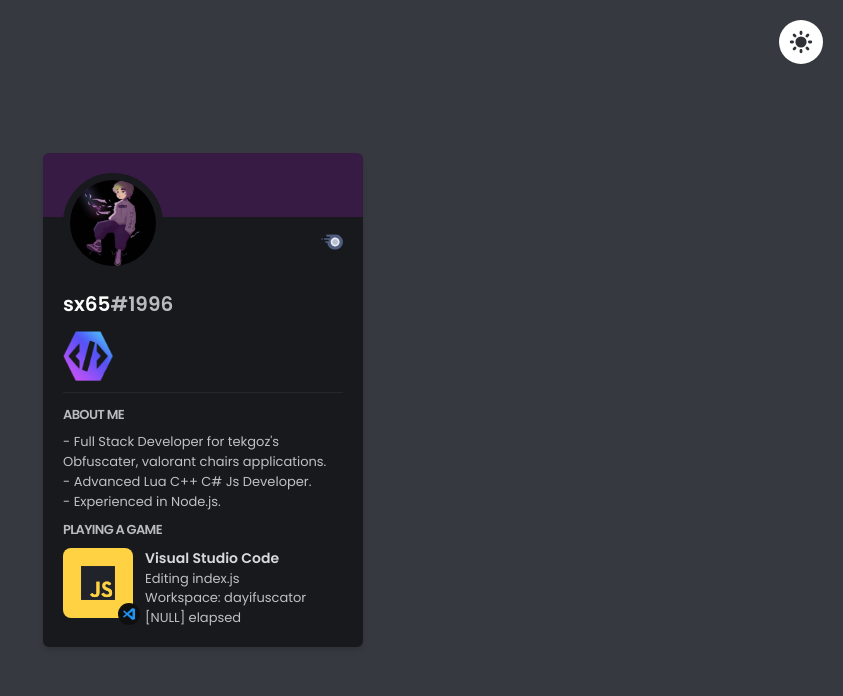
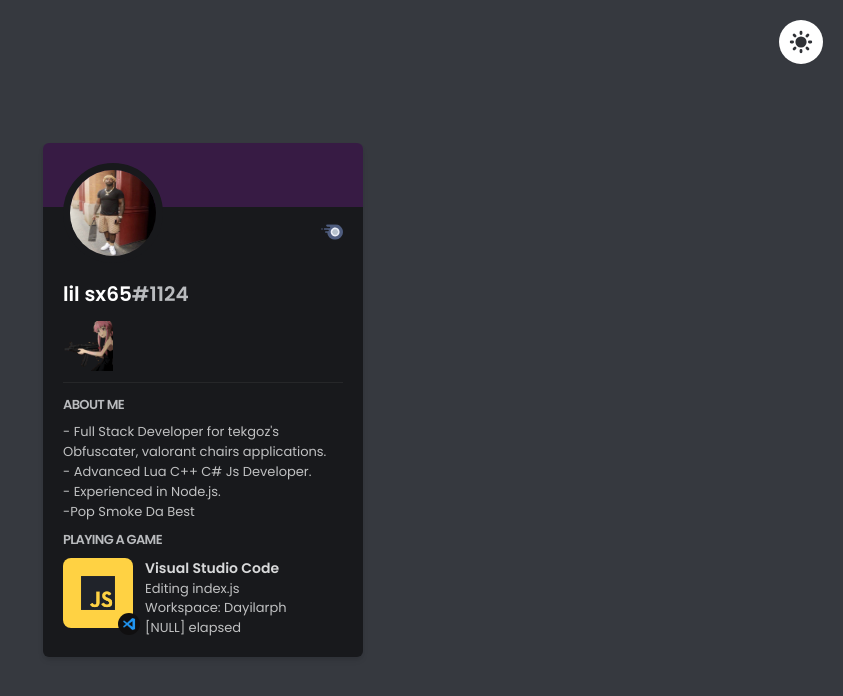
Before and after one commit to sx65/decodeyuum, a Next.js app: page / in a window 1280 px wide. Shown: the top 696 px of the page, without its empty margins (437-1280 px from the left). Built offline with nearby package versions, Linux system fonts and the light colour scheme.

Commit message:
Add files via upload

```diff
--- a/pages/index.js
+++ b/pages/index.js
@@ -90,15 +90,15 @@ export default function Home() {
 					<div className="bg-[#FFF] dark:bg-[#18191C] w-full h-full p-5 pt-[4.5rem] text-[#060607] dark:text-white">
 						<div className="pb-3">
 							<motion.span className="font-bold text-[20px] antialiased ">
-								sx65
+								lil sx65
 							</motion.span>
 							<span className="font-bold text-[20px] antialiased text-[#B9BBBE]">
-								#1996
+								#1124
 							</span>
 						</div>
 
 						<Image
-							src="/images/status.png"
+							src="/images/status.gif"
 							alt="profile"
 							width={50}
 							height={50}
@@ -114,7 +114,7 @@ export default function Home() {
 						<p className="whitespace-normal text-[#060607] dark:text-[#C0C1C2] text-[13px] leading-5">
 							- Full Stack Developer for tekgoz's Obfuscater, valorant chairs
  							applications.<br></br>- Advanced Lua C++ C# Js Developer.<br></br>-
-							Experienced in Node.js.
+							Experienced in Node.js.<br></br>-Pop Smoke Da Best
 						</p>
 
 						<h1 className="text-[#4F5660] dark:text-[#B9BBBE] font-extrabold tracking-tighter text-[13px] my-2">
@@ -152,7 +152,7 @@ export default function Home() {
 									Editing index.js
 								</h1>
 								<h1 className="text-[#060607] dark:text-[#C0C1C2] text-[13px]">
-									Workspace: dayifuscator
+									Workspace: Dayilarph
 								</h1>
 								<h1 className="text-[#060607] dark:text-[#C0C1C2] text-[13px]">
 									[NULL] elapsed
```
Also changed, not shown: public/images/profile.gif, public/images/status.gif (added).
